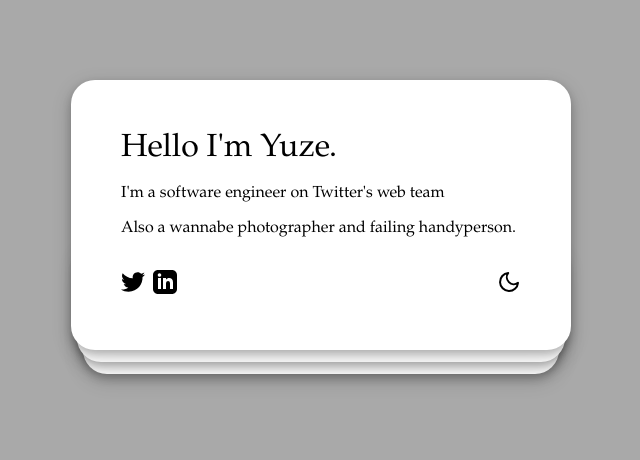
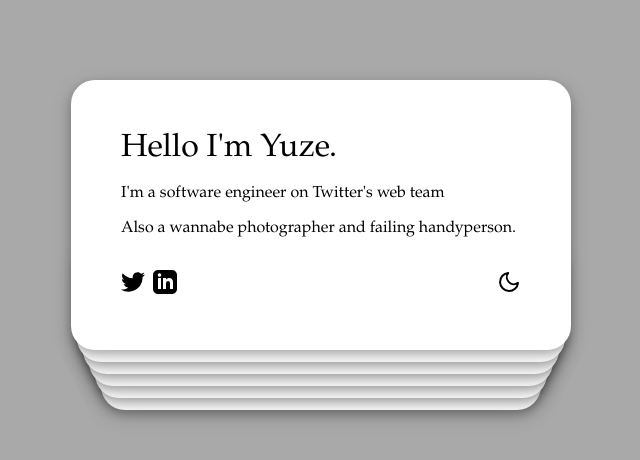
Before and after one commit to lan9/lang1z, a React app in the folder client/: page / in a window 1280 px wide. Shown: the top 460 px of the page, without its empty margins (319-959 px from the left). Built offline with nearby package versions, Linux system fonts and the light colour scheme.

Commit message:
Fix bottom calculation

```diff
--- a/client/src/App.js
+++ b/client/src/App.js
@@ -74,6 +74,9 @@ class App extends Component {
         </Card>
         <Card>{'This card is left blank intentionally.'}</Card>
         <Card>{'This too.'}</Card>
+        <Card>{'This too.'}</Card>
+        <Card>{'This too.'}</Card>
+        <Card>{'This too.'}</Card>
       </CardDeck>
     );
   }
--- a/client/src/CardDeck.js
+++ b/client/src/CardDeck.js
@@ -24,6 +24,7 @@ class CardDeck extends React.PureComponent {
       this._initialBottoms.push(ReactDOM.findDOMNode(ref).clientHeight);
     });
 
+    console.log(this._initialBottoms);
     this.setState({ initialRendered: true, bottoms: this._calcBottoms() });
   }
 
@@ -51,16 +52,16 @@ class CardDeck extends React.PureComponent {
     const result = this._initialBottoms.slice(0);
     result[activeIndex] = 0;
 
-    for (let i = activeIndex + 1; i < result.length; i++) {
-      for (let j = i + 1; j < result.length; j++) {
-        result[j] += result[i];
-      }
+    for (let i = 0; i < activeIndex; i++) {}
+
+    for (let i = activeIndex; i < result.length - 1; i++) {
+      result[i + 1] += result[i];
     }
-
     for (let i = activeIndex + 1; i < result.length; i++) {
       result[i] = Math.floor(result[i] * 0.9);
     }
 
+    console.log(result);
     return result;
   }
   _renderContent(init) {
```
